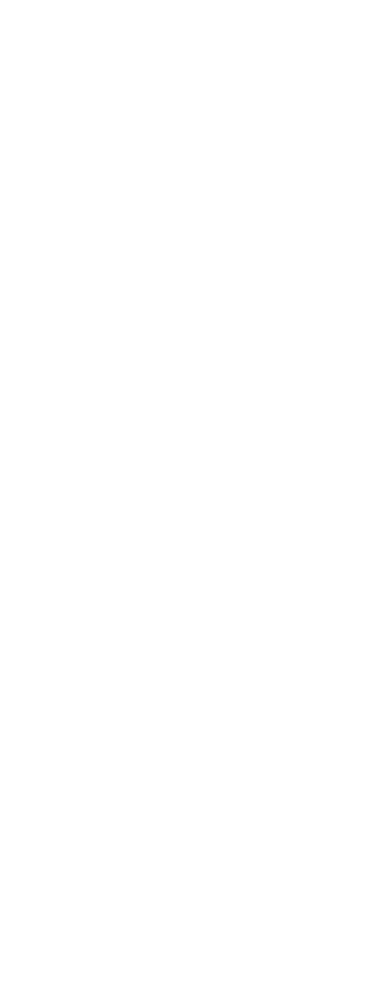
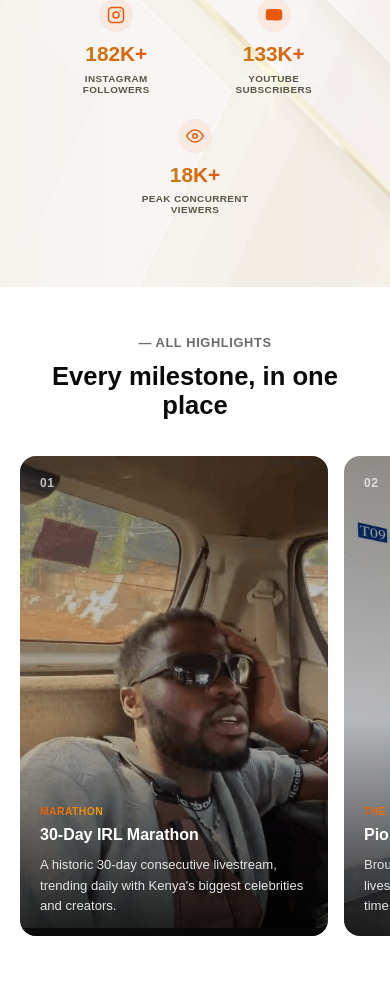
Before and after one commit to Fineteklabs-Engineering/Vindee-project, a React (Vite) app: page /career-highlights in a window 390 px wide. Shown: the part 1015-1997 px from the top of the page. Before the commit the page ends 844 px from the top, so only its background shows below. Built offline with nearby package versions, Linux system fonts and the light colour scheme.

Commit message:
updated the highlights page

```diff
--- a/package.json
+++ b/package.json
@@ -15,6 +15,7 @@
     "react-dom": "^19.2.7",
     "react-helmet-async": "^3.0.0",
     "react-icons": "^5.7.0",
+    "react-intersection-observer": "^10.1.0",
     "react-router-dom": "^7.18.1"
   },
   "devDependencies": {
--- a/src/Pages/HighlightsPage.jsx
+++ b/src/Pages/HighlightsPage.jsx
@@ -1,8 +1,10 @@
 
 import { Helmet } from 'react-helmet-async';
 import HighlightsHero from '../components/HighlightsHero';
-{/*} import HighlightsGrid from '../components/HighlightsGrid'; */}
-
+import HighlightsGrid from '../components/HighlightsGrid';
+import Footer from '../components/Footer';
+import StatsBar from '../components/StatsBar';
+import ArchiveSection from '../components/ArchiveSection';
 
 const HighlightsPage = () => (
   <>
@@ -10,8 +12,11 @@
       <title>Career Highlights - Vindee Official</title>
     </Helmet>
     <HighlightsHero />
-    {/* <HighlightsGrid /> */}
+     <StatsBar />
+    <HighlightsGrid />
+    <ArchiveSection />
 
+    <Footer />
   </>
 );
 
--- a/src/components/CareerHighlights.jsx
+++ b/src/components/CareerHighlights.jsx
@@ -8,24 +8,28 @@
     title: '30-Day IRL Marathon',
     description: 'A historic 30-day consecutive livestream, trending daily with Kenya\'s biggest celebrities.',
     image: '/images/vindee-30day.png',
+    link: 'https://www.youtube.com/watch?v=8f1qh1bYYJw'
   },
   {
     tag: 'Global Collabs',
     title: 'Global Collaborations',
     description: 'A viral crossover livestream with Japanese creator Mokkun, blending Kenyan street culture with cross-continental comedy.',
     image: '/images/vindee-japanese.png',
+    link: 'https://www.youtube.com/watch?v=MTN5s8uxpx4&t=10s'
   },
   {
     tag: 'Sponsorship',
     title: 'Chapa Dimba Season 5',
     description: 'Selected among Kenya\'s top influencers for the Safaricom Chapa Dimba Season 5 launch.',
     image: '/images/vindee-image3.jpeg',
+    link: 'https://www.youtube.com/watch?v=RdlIlXJJ4C0'
   },
   {
     tag: 'Diplomacy',
     title: 'African Forward Summit',
     description: 'Invited as a premier creator to the continental summit hosted by President Ruto and President Macron.',
     image: '/images/vindee-africansummit.png',
+    link: 'https://www.youtube.com/watch?v=kF_wPCWJWks&t=11s'
   },
 ];
 
@@ -77,7 +81,12 @@
           <div className="highlightMainBody">
             <h3 className="highlightMainTitle">{active.title}</h3>
             <p className="highlightMainDesc">{active.description}</p>
-            <button className="highlightMainCta">Learn more</button>
+          <button
+           className="highlightMainCta"
+           onClick={() => window.open(active.link, "_blank")}
+         >
+          Learn more
+         </button>
           </div>
         </div>
 
--- a/src/components/HighlightsGrid.jsx
+++ b/src/components/HighlightsGrid.jsx
@@ -1,5 +1,5 @@
-
-import { useEffect, useRef, useState } from 'react';
+import { useState } from 'react';
+import { motion } from 'motion/react';
 import '../styles/highlights-grid.css';
 
 const allHighlights = [
@@ -8,91 +8,123 @@
     title: '30-Day IRL Marathon',
     description: 'A historic 30-day consecutive livestream, trending daily with Kenya\'s biggest celebrities and creators.',
     image: '/images/vindee-30day.png',
+    link: 'https://www.youtube.com/watch?v=8f1qh1bYYJw',
   },
   {
     tag: 'The Pivot',
     title: 'Pioneering IRL Streaming',
     description: 'Brought high-stakes, high-energy IRL livestreaming to East Africa for the very first time.',
     image: '/images/vindee-image3.jpeg',
+    link: 'https://www.youtube.com/@vindee_official.',
   },
   {
     tag: 'Milestone',
     title: 'First Past 100K on YouTube',
     description: 'Became the first Kenyan streamer to cross the 100,000 subscriber milestone on YouTube.',
     image: '/images/vindee-image2.png',
+    link: 'https://www.youtube.com/@vindee_official.',
   },
   {
     tag: 'Global Collabs',
     title: 'Global Collaborations',
     description: 'Crossover livestreams with international creators from Japan to Italy, plus road streams across Tanzania.',
     image: '/images/vindee-and-italian.png',
+    link: 'https://www.youtube.com/watch?v=MTN5s8uxpx4&t=10s',
   },
   {
     tag: 'Sponsorship',
     title: 'Chapa Dimba Season 5',
     description: 'Selected among Kenya\'s top influencers for the Safaricom Chapa Dimba Season 5 launch.',
     image: '/images/vindee-image3.jpeg',
+    link: 'https://www.youtube.com/watch?v=RdlIlXJJ4C0',
   },
   {
     tag: 'Record Broken',
     title: 'Majembe vs. Mbavu Fight Night',
     description: 'Smashed regional streaming records for concurrent live viewers on an independent Kenyan digital feed.',
     image: '/images/vindee-shouting.png',
+    link: 'https://www.youtube.com/watch?v=h62bWFaC9aQ&t=12s',
   },
   {
     tag: 'Diplomacy',
     title: 'African Forward Summit',
     description: 'Invited as a premier creator to the continental summit hosted by President Ruto and President Macron.',
     image: '/images/vindee-africansummit.png',
+    link: 'https://www.youtube.com/watch?v=kF_wPCWJWks&t=11s',
   },
   {
     tag: 'Recognition',
     title: '3rd in Africa',
     description: 'Ranked the 3rd Most Influential Streamer in Africa, elevating Kenyan content to a global stage.',
     image: '/images/vindee-image2.png',
+    link: '',
   },
 ];
 
-const GridCard = ({ item, index }) => {
-  const [inView, setInView] = useState(false);
-  const cardRef = useRef(null);
+// Parent variant: staggers children, but staggerDirection: -1 means the
+// LAST child in the array starts its animation first, then it works
+// backwards toward the first — matches "start with the last one".
+const gridVariants = {
+  hidden: {},
+  visible: {
+    transition: {
+      staggerChildren: 0.12,
+      staggerDirection: -1,
+    },
+  },
+};
 
-  useEffect(() => {
-    const observer = new IntersectionObserver(
-      ([entry]) => setInView(entry.isIntersecting),
-      { threshold: 0.2 }
-    );
-    if (cardRef.current) observer.observe(cardRef.current);
-    return () => observer.disconnect();
-  }, []);
-
-  return (
-    <div
-      ref={cardRef}
-      className={`gridCard ${inView ? 'gridCardVisible' : ''}`}
-      style={{ transitionDelay: `${(index % 4) * 0.08}s` }}
-    >
-      <div className="gridCardImageWrap">
-        <img src={item.image} alt={item.title} className="gridCardImage" />
-        <span className="gridCardTag">{item.tag}</span>
-      </div>
-      <h3 className="gridCardTitle">{item.title}</h3>
-      <p className="gridCardDesc">{item.description}</p>
-    </div>
-  );
+const cardVariants = {
+  hidden: { opacity: 0, x: -80 },
+  visible: {
+    opacity: 1,
+    x: 0,
+    transition: { duration: 0.6, ease: [0.22, 1, 0.36, 1] },
+  },
 };
 
 const HighlightsGrid = () => {
+  const [activeIndex, setActiveIndex] = useState(null);
+
   return (
     <section className="highlightsGridWrap">
       <p className="highlightsGridEyebrow">— ALL HIGHLIGHTS</p>
       <h2 className="highlightsGridHeading">Every milestone, in one place</h2>
 
-      <div className="highlightsGridInner">
+      <motion.div
+        className="highlightsGridInner"
+        variants={gridVariants}
+        initial="hidden"
+        whileInView="visible"
+        viewport={{ once: true, amount: 0.2 }}
+      >
         {allHighlights.map((item, index) => (
-          <GridCard item={item} index={index} key={item.title} />
+          <motion.a
+            key={item.title}
+            href={item.link || '#'}
+            target={item.link ? '_blank' : undefined}
+            rel={item.link ? 'noopener noreferrer' : undefined}
+            className={`expandCard ${activeIndex === index ? 'expandCardActive' : ''}`}
+            variants={cardVariants}
+            onMouseEnter={() => setActiveIndex(index)}
+            onMouseLeave={() => setActiveIndex(null)}
+            onClick={(e) => {
+              if (!item.link) e.preventDefault();
+            }}
+          >
+            <img src={item.image} alt={item.title} className="expandCardImage" />
+            <div className="expandCardOverlay" />
+
+            <span className="expandCardNumber">{String(index + 1).padStart(2, '0')}</span>
+
+            <div className="expandCardContent">
+              <span className="expandCardTag">{item.tag}</span>
+              <h3 className="expandCardTitle">{item.title}</h3>
+              <p className="expandCardDesc">{item.description}</p>
+            </div>
+          </motion.a>
         ))}
-      </div>
+      </motion.div>
     </section>
   );
 };
--- a/src/components/HighlightsHero.jsx
+++ b/src/components/HighlightsHero.jsx
@@ -1,5 +1,6 @@
 import Navbar from './Navbar';
 import '../styles/highlights-hero.css';
+import { href } from 'react-router-dom';
 
 const HighlightsHero = () => {
   return (
@@ -28,7 +29,7 @@
             Marathons, milestones, and mega streams - every moment that
             built Kenya's IRL streaming movement.
           </p>
-          <button className="highlightsHeroCta">VIEW HIGHLIGHTS</button>
+          <button className="highlightsHeroCta" onClick={()=> window.location.href = 'https://www.youtube.com/watch?v=8f1qh1bYYJw'}>VIEW HIGHLIGHTS</button>
         </div>
       </div>
 
--- a/src/components/StatsBar.jsx
+++ b/src/components/StatsBar.jsx
@@ -1,5 +1,5 @@
-
 import { useEffect, useRef, useState } from 'react';
+import { useInView } from 'react-intersection-observer';
 import '../styles/stats-bar.css';
 
 const stats = [
@@ -8,8 +8,8 @@
     suffix: 'K+',
     label: 'TikTok followers',
     icon: (
-      <svg width="20" height="20" viewBox="0 0 24 24" fill="currentColor">
-        <path d="M16.6 5.82s.51.5 0 0A4.278 4.278 0 0115.54 3h-3.09v12.4a2.592 2.592 0 01-2.59 2.5c-1.42 0-2.6-1.16-2.6-2.6 0-1.72 1.66-3.01 3.37-2.48V9.66c-3.45-.46-6.47 2.22-6.47 5.64 0 3.33 2.76 5.7 5.69 5.7 3.14 0 5.69-2.55 5.69-5.7V9.01a7.35 7.35 0 004.3 1.38V7.3s-1.88.09-3.24-1.48z" />
+      <svg width="18" height="18" viewBox="0 0 24 24" fill="currentColor">
+        <path d="M16.6 5.82A4.278 4.278 0 0115.54 3h-3.09v12.4a2.592 2.592 0 01-2.59 2.5c-1.42 0-2.6-1.16-2.6-2.6 0-1.72 1.66-3.01 3.37-2.48V9.66c-3.45-.46-6.47 2.22-6.47 5.64 0 3.33 2.76 5.7 5.69 5.7 3.14 0 5.69-2.55 5.69-5.7V9.01a7.35 7.35 0 004.3 1.38V7.3s-1.88.09-3.24-1.48z" />
       </svg>
     ),
   },
@@ -18,7 +18,7 @@
     suffix: 'K+',
     label: 'Facebook followers',
     icon: (
-      <svg width="20" height="20" viewBox="0 0 24 24" fill="currentColor">
+      <svg width="18" height="18" viewBox="0 0 24 24" fill="currentColor">
         <path d="M9 8H6v4h3v12h5V12h3.6l.4-4h-4V6.3c0-.97.2-1.3 1.14-1.3H18V0h-3.8C10.5 0 9 1.5 9 4.3V8z" />
       </svg>
     ),
@@ -28,7 +28,7 @@
     suffix: 'K+',
     label: 'Instagram followers',
     icon: (
-      <svg width="20" height="20" viewBox="0 0 24 24" fill="none" stroke="currentColor" strokeWidth="2">
+      <svg width="18" height="18" viewBox="0 0 24 24" fill="none" stroke="currentColor" strokeWidth="2">
         <rect x="2" y="2" width="20" height="20" rx="5" />
         <circle cx="12" cy="12" r="4" />
         <circle cx="17.5" cy="6.5" r="1" fill="currentColor" stroke="none" />
@@ -40,7 +40,7 @@
     suffix: 'K+',
     label: 'YouTube subscribers',
     icon: (
-      <svg width="20" height="20" viewBox="0 0 24 24" fill="currentColor">
+      <svg width="18" height="18" viewBox="0 0 24 24" fill="currentColor">
         <path d="M22.54 6.42a2.78 2.78 0 00-1.94-2C18.88 4 12 4 12 4s-6.88 0-8.6.46a2.78 2.78 0 00-1.94 2A29 29 0 001 11.75a29 29 0 00.46 5.33 2.78 2.78 0 001.94 2C5.12 19.5 12 19.5 12 19.5s6.88 0 8.6-.46a2.78 2.78 0 001.94-2 29 29 0 00.46-5.33 29 29 0 00-.46-5.34z" />
       </svg>
     ),
@@ -50,7 +50,7 @@
     suffix: 'K+',
     label: 'Peak concurrent viewers',
     icon: (
-      <svg width="20" height="20" viewBox="0 0 24 24" fill="none" stroke="currentColor" strokeWidth="2">
+      <svg width="18" height="18" viewBox="0 0 24 24" fill="none" stroke="currentColor" strokeWidth="2">
         <path d="M1 12s4-8 11-8 11 8 11 8-4 8-11 8-11-8-11-8z" />
         <circle cx="12" cy="12" r="3" />
       </svg>
@@ -60,79 +60,72 @@
 
 const useCountUp = (target, shouldStart, duration = 1500) => {
   const [count, setCount] = useState(0);
-  const frameRef = useRef(null);
+  const frameRef = useRef();
 
   useEffect(() => {
-    if (!shouldStart) return undefined;
+    if (!shouldStart) return;
 
-    const startTime = performance.now();
+    let startTime;
 
-    const tick = (now) => {
-      const elapsed = now - startTime;
-      const progress = Math.min(elapsed / duration, 1);
-      // ease-out for a natural deceleration into the final number
+    const animate = (timestamp) => {
+      if (!startTime) startTime = timestamp;
+
+      const progress = Math.min((timestamp - startTime) / duration, 1);
       const eased = 1 - Math.pow(1 - progress, 3);
 
-      setCount(Math.floor(eased * target));
+      setCount(Math.floor(target * eased));
 
       if (progress < 1) {
-        frameRef.current = requestAnimationFrame(tick);
+        frameRef.current = requestAnimationFrame(animate);
       } else {
         setCount(target);
       }
     };
 
-    frameRef.current = requestAnimationFrame(tick);
+    frameRef.current = requestAnimationFrame(animate);
 
     return () => cancelAnimationFrame(frameRef.current);
-  }, [shouldStart, target, duration]);
+  }, [target, shouldStart, duration]);
 
   return count;
 };
 
-const StatCard = ({ stat, index, inView }) => {
+const StatItem = ({ stat, index, inView }) => {
   const count = useCountUp(stat.value, inView);
 
   return (
     <div
-      className={`statCard ${inView ? 'statCardVisible' : ''}`}
+      className={`statItem ${inView ? 'statItemVisible' : ''}`}
       style={{ transitionDelay: `${index * 0.08}s` }}
     >
-      <span className="statAccent" />
       <div className="statIcon">{stat.icon}</div>
+
       <p className="statValue">
         {count}
         {stat.suffix}
       </p>
+
       <p className="statLabel">{stat.label}</p>
     </div>
   );
 };
 
 const StatsBar = () => {
-  const [inView, setInView] = useState(false);
-  const sectionRef = useRef(null);
-
-  useEffect(() => {
-    const observer = new IntersectionObserver(
-      ([entry]) => {
-        if (entry.isIntersecting) {
-          setInView(true);
-          observer.disconnect();
-        }
-      },
-      { threshold: 0.2, rootMargin: '0px 0px -60px 0px' }
-    );
-
-    if (sectionRef.current) observer.observe(sectionRef.current);
-    return () => observer.disconnect();
-  }, []);
+  const { ref, inView } = useInView({
+    triggerOnce: true,
+    threshold: 0.25,
+  });
 
   return (
-    <section className="statsBar" ref={sectionRef}>
+    <section className="statsBar" ref={ref}>
       <div className="statsInner">
         {stats.map((stat, index) => (
-          <StatCard key={stat.label} stat={stat} index={index} inView={inView} />
+          <StatItem
+            key={stat.label}
+            stat={stat}
+            index={index}
+            inView={inView}
+          />
         ))}
       </div>
     </section>
--- a/src/styles/highlights-grid.css
+++ b/src/styles/highlights-grid.css
@@ -1,4 +1,4 @@
-/* highlights-grid.css */
+
 .highlightsGridWrap {
   width: 100%;
   background: #ffffff;
@@ -23,71 +23,109 @@
 }
 
 .highlightsGridInner {
-  display: grid;
-  grid-template-columns: repeat(4, 1fr);
-  gap: 1.75rem;
+  display: flex;
+  gap: 0.5rem;
   max-width: 1300px;
+  height: 520px;
   margin: 0 auto;
+}
+
+.expandCard {
+  position: relative;
+  flex: 1;
+  border-radius: 16px;
+  overflow: hidden;
+  cursor: pointer;
+  transition: flex 0.5s cubic-bezier(0.22, 1, 0.36, 1);
+}
+
+.expandCardActive {
+  flex: 4;
+}
+
+.expandCardImage {
+  position: absolute;
+  inset: 0;
+  width: 100%;
+  height: 100%;
+  object-fit: cover;
+  transition: transform 0.6s ease;
+}
+
+.expandCardActive .expandCardImage {
+  transform: scale(1.05);
+}
+
+.expandCardOverlay {
+  position: absolute;
+  inset: 0;
+  background: linear-gradient(0deg, rgba(0,0,0,0.85) 0%, rgba(0,0,0,0.2) 45%, rgba(0,0,0,0.35) 100%);
+  transition: background 0.5s ease;
+}
+
+.expandCardNumber {
+  position: absolute;
+  top: 1.25rem;
+  left: 1.25rem;
+  z-index: 2;
+  font-size: 0.75rem;
+  font-weight: 700;
+  color: rgba(255, 255, 255, 0.7);
+  letter-spacing: 0.05em;
+}
+
+.expandCardContent {
+  position: absolute;
+  left: 0;
+  right: 0;
+  bottom: 0;
+  z-index: 2;
+  padding: 1.5rem;
   text-align: left;
 }
 
-.gridCard {
-  opacity: 0;
-  transform: translateY(24px);
-  transition: opacity 0.55s ease, transform 0.55s ease;
-}
-
-.gridCardVisible {
-  opacity: 1;
-  transform: translateY(0);
-}
-
-.gridCardImageWrap {
-  position: relative;
-  border-radius: 14px;
-  overflow: hidden;
-  aspect-ratio: 4 / 3;
-  margin: 0 0 1rem;
-}
-
-.gridCardImage {
-  width: 100%;
-  height: 100%;
-  object-fit: cover;
-  transition: transform 0.4s ease;
-}
-
-.gridCard:hover .gridCardImage {
-  transform: scale(1.06);
-}
-
-.gridCardTag {
-  position: absolute;
-  top: 12px;
-  left: 12px;
-  background: linear-gradient(90deg, #E8590C, #F2A20C);
-  color: #0A0A0A;
+.expandCardTag {
+  display: inline-block;
   font-size: 0.65rem;
   font-weight: 700;
   letter-spacing: 0.04em;
   text-transform: uppercase;
-  padding: 0.35rem 0.75rem;
-  border-radius: 999px;
+  background: linear-gradient(90deg, #E8590C, #F2A20C);
+  -webkit-background-clip: text;
+  background-clip: text;
+  color: transparent;
+  margin: 0 0 0.5rem;
 }
 
-.gridCardTitle {
+.expandCardTitle {
   font-size: 1rem;
   font-weight: 700;
-  color: #0A0A0A;
-  margin: 0 0 0.5rem;
+  color: #ffffff;
+  margin: 0;
   line-height: 1.3;
+  white-space: nowrap;
+  overflow: hidden;
+  text-overflow: ellipsis;
 }
 
-.gridCardDesc {
+.expandCardDesc {
   font-size: 0.82rem;
   line-height: 1.55;
-  color: #6b6b6b;
-  margin: 0;
+  color: #E5E5E5;
+  margin: 0.6rem 0 0;
+  max-height: 0;
+  opacity: 0;
+  overflow: hidden;
+  transition: max-height 0.4s ease, opacity 0.3s ease 0.1s;
+}
+
+.expandCardActive .expandCardDesc {
+  max-height: 120px;
+  opacity: 1;
+}
+
+.expandCardActive .expandCardTitle {
+  white-space: normal;
 }
 
 /* Desktop 1440+ */
@@ -98,29 +136,73 @@
 
   .highlightsGridInner {
     max-width: 1500px;
-    gap: 2rem;
+    height: 580px;
   }
 }
 
-/* Tablet */
+
 @media (max-width: 1024px) {
   .highlightsGridInner {
-    grid-template-columns: repeat(2, 1fr);
+    flex-direction: column;
+    height: auto;
+    gap: 1rem;
+  }
+
+  .expandCard {
+    flex: none;
+    height: 160px;
+  }
+
+  .expandCardActive {
+    flex: none;
+    height: 220px;
+  }
+
+  .expandCardDesc {
+    max-height: none;
+    opacity: 1;
+  }
+
+  .expandCardTitle {
+    white-space: normal;
   }
 }
+
 
 /* Mobile */
 @media (max-width: 560px) {
   .highlightsGridWrap {
-    padding: 3rem 1.25rem;
+    padding: 3rem 0 3rem 1.25rem;
   }
 
   .highlightsGridHeading {
     margin: 0 0 2.25rem;
+    padding-right: 1.25rem;
   }
 
   .highlightsGridInner {
-    grid-template-columns: 1fr;
-    gap: 1.25rem;
+    display: flex;
+    flex-direction: row;
+    overflow-x: auto;
+    scroll-snap-type: x mandatory;
+    gap: 1rem;
+    height: 480px;
+    padding-right: 1.25rem;
+    -ms-overflow-style: none;
+    scrollbar-width: none;
+  }
+
+  .highlightsGridInner::-webkit-scrollbar {
+    display: none;
+  }
+
+  .expandCard {
+    flex: 0 0 88%;
+    height: 100%;
+    scroll-snap-align: start;
+  }
+
+  .expandCardContent {
+    padding: 1.25rem;
   }
 }
--- a/src/styles/highlights-hero.css
+++ b/src/styles/highlights-hero.css
@@ -1,4 +1,4 @@
-/* highlights-hero.css */
+
 .highlightsHeroWrap {
   position: relative;
   width: 100%;
--- a/src/styles/stats-bar.css
+++ b/src/styles/stats-bar.css
@@ -1,173 +1,129 @@
 /* stats-bar.css */
 .statsBar {
   width: 100%;
-  background: #F5F3EF;
-  padding: 4rem 3rem;
+  background-image: url('/images/stats-image.jpg');
+  background-size: cover;
+  background-position: center;
+  padding: 5rem 3rem;
   position: relative;
-  overflow: visible;
+  overflow: hidden;
+  font-family: 'Poppins', sans-serif;
 }
 
 .statsBar::before {
   content: '';
   position: absolute;
-  top: -120px;
-  right: -80px;
-  width: 320px;
-  height: 320px;
-  background: radial-gradient(circle, rgba(242, 196, 12, 0.1) 0%, transparent 70%);
-  pointer-events: none;
-}
-
-.statsBar::after {
-  content: '';
-  position: absolute;
-  bottom: -140px;
-  left: -100px;
-  width: 320px;
-  height: 320px;
-  background: radial-gradient(circle, rgba(232, 89, 12, 0.07) 0%, transparent 70%);
+  inset: 0;
+  background: rgba(255, 255, 255, 0.65);
+  z-index: 0;
   pointer-events: none;
 }
 
 .statsInner {
   position: relative;
   z-index: 1;
+  display: flex;
+  align-items: center;
+  justify-content: center;
+  flex-wrap: wrap;
+  gap: 0;
   max-width: 1300px;
   margin: 0 auto;
 }
 
-/* the circle itself — small, fixed to viewport, stacked in a column */
-.statCard {
-  position: fixed;
-  left: 24px;
-  width: 64px;
-  height: 64px;
-  border-radius: 50%;
-  background: linear-gradient(135deg, #F2C40C, #F2A20C);
-  box-shadow: 0 6px 16px rgba(242, 162, 12, 0.3);
+.statItem {
+  position: relative;
   display: flex;
   flex-direction: column;
   align-items: center;
-  justify-content: center;
   text-align: center;
-  padding: 0.35rem;
+  padding: 0 2.5rem;
   opacity: 0;
-  pointer-events: none;
-  z-index: 40;
-  transition: opacity 0.6s ease;
-  animation: floatCircle 6s ease-in-out infinite;
+  transform: translateY(16px);
+  transition: opacity 0.5s ease, transform 0.5s ease;
 }
 
-.statCardVisible {
-  opacity: 0.92;
+.statItem:not(:last-child) {
+  border-right: 1px solid rgba(10, 10, 10, 0.15);
 }
 
-/* stack vertically, evenly spaced down the left side */
-.statCard:nth-child(1) { top: 18%; animation-delay: 0s; }
-.statCard:nth-child(2) { top: 32%; animation-delay: 0.4s; }
-.statCard:nth-child(3) { top: 46%; animation-delay: 0.8s; }
-.statCard:nth-child(4) { top: 60%; animation-delay: 1.2s; }
-.statCard:nth-child(5) { top: 74%; animation-delay: 1.6s; }
-
-/* gentle floating bob */
-@keyframes floatCircle {
-  0%, 100% { transform: translateY(0); }
-  50% { transform: translateY(-10px); }
-}
-
-.statAccent {
-  display: none;
+.statItemVisible {
+  opacity: 1;
+  transform: translateY(0);
 }
 
 .statIcon {
-  color: #ffffff;
+  width: 40px;
+  height: 40px;
+  border-radius: 50%;
+  background: rgba(232, 89, 12, 0.08);
+  color: #E8590C;
   display: flex;
   align-items: center;
   justify-content: center;
-  margin-bottom: 0.15rem;
-}
-
-.statIcon svg {
-  width: 13px;
-  height: 13px;
+  margin: 0 0 0.9rem;
 }
 
 .statValue {
-  font-family: 'Poppins', sans-serif;
-  font-size: 0.7rem;
+  font-size: clamp(1.5rem, 2.2vw, 2.1rem);
   font-weight: 700;
-  color: #ffffff;
-  margin: 0 0 0.1rem;
-  line-height: 1;
+  background: linear-gradient(90deg, #C97A0E, #E8590C);
+  -webkit-background-clip: text;
+  background-clip: text;
+  color: transparent;
+  margin: 0 0 0.4rem;
 }
 
 .statLabel {
-  font-size: 0.38rem;
-  font-weight: 500;
-  letter-spacing: 0.02em;
+  font-size: 0.72rem;
+  font-weight: 600;
+  letter-spacing: 0.04em;
   text-transform: uppercase;
-  color: #6b6b6b;
+  color: #5c5648;
   margin: 0;
-  line-height: 1.05;
 }
 
 /* Tablet */
 @media (max-width: 900px) {
   .statsBar {
-    padding: 3rem 2rem;
+    padding: 3.5rem 2rem;
   }
 
-  .statCard {
-    width: 54px;
-    height: 54px;
-    left: 16px;
+  .statsInner {
+    justify-content: center;
   }
 
-  .statIcon svg {
-    width: 11px;
-    height: 11px;
+  .statItem {
+    padding: 0 1.5rem;
+    flex: 0 0 33%;
+    border-right: none !important;
+    margin-bottom: 1.75rem;
+  }
+}
+
+/* Mobile */
+@media (max-width: 560px) {
+  .statsBar {
+    padding: 3rem 1.25rem;
+  }
+
+  .statItem {
+    flex: 0 0 45%;
+    padding: 0 1rem;
+    margin-bottom: 1.5rem;
+  }
+
+  .statIcon {
+    width: 34px;
+    height: 34px;
+    margin-bottom: 0.65rem;
   }
 
   .statValue {
-    font-size: 0.6rem;
+    font-size: 1.3rem;
   }
 
   .statLabel {
-    font-size: 0.34rem;
+    font-size: 0.62rem;
   }
 }
-
-/* Mobile: column gets cramped on short viewports, so thin it out */
-@media (max-width: 560px) {
-  .statsBar {
-    padding: 2.5rem 1.25rem;
-  }
-
-  .statCard {
-    width: 44px;
-    height: 44px;
-    left: 10px;
-  }
-
-  .statIcon svg {
-    width: 9px;
-    height: 9px;
-  }
-
-  .statValue {
-    font-size: 0.5rem;
-  }
-
-  .statLabel {
-    font-size: 0.28rem;
-  }
-
-  .statCard:nth-child(1) { top: 20%; }
-  .statCard:nth-child(2) { top: 36%; }
-  .statCard:nth-child(3) { top: 52%; }
-  .statCard:nth-child(4) { top: 68%; }
-  /* drop the 5th on very short screens to avoid crowding */
-  .statCard:nth-child(5) {
-    display: none;
-  }
-}
```
Also changed, not shown: public/images/stats-image.jpg (added), 1 other file (tests, documents, lock files or other folders).
